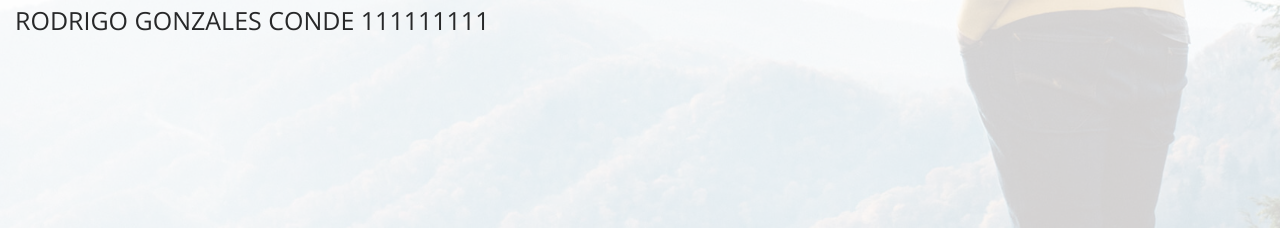
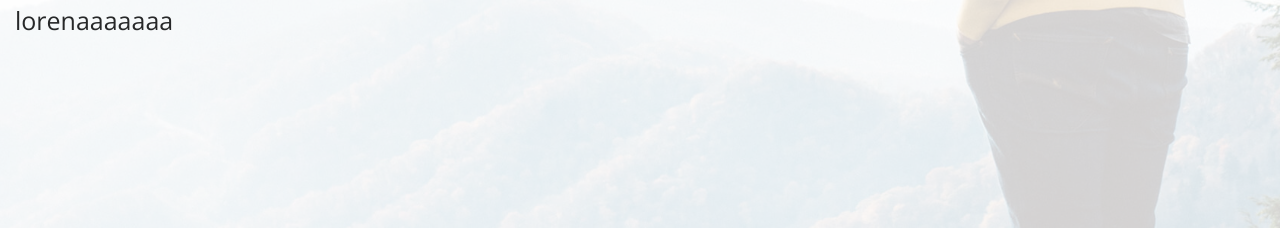
Before and after one commit to larrea123/practicaGestion2, a plain HTML site: page index.html in a window 1280 px wide. Shown: the part 572-802 px from the top of the page. Drawn offline with nearby package versions, Linux system fonts and the light colour scheme.

Commit message:
lorena index.html

```diff
--- a/index.html
+++ b/index.html
@@ -53,7 +53,7 @@
         <li><a href="#portfolio"><i class="bx bx-book-content"></i> <span>Portafolios</span></a></li>
         <li><a href="#services"><i class="bx bx-server"></i> <span>servc.</span></a></li>
         <li><a href="#contact"><i class="bx bx-envelope"></i> <span>Contactos</span></a></li>
-        <h1>RODRIGO GONZALES CONDE 111111111</h1>
+        <h1>lorenaaaaaaa</h1>
       </ul>
     </nav><!-- .nav-menu -->
 
```
